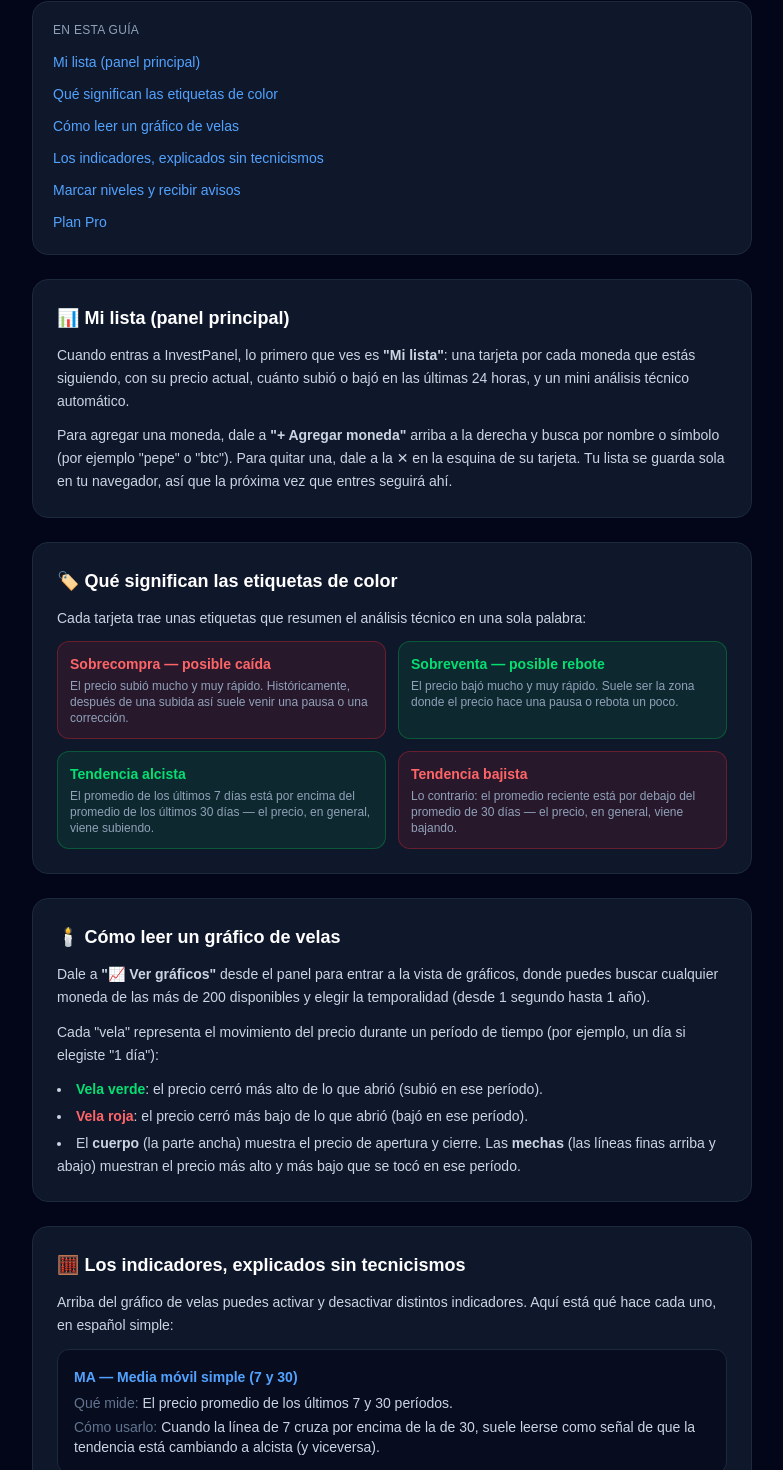
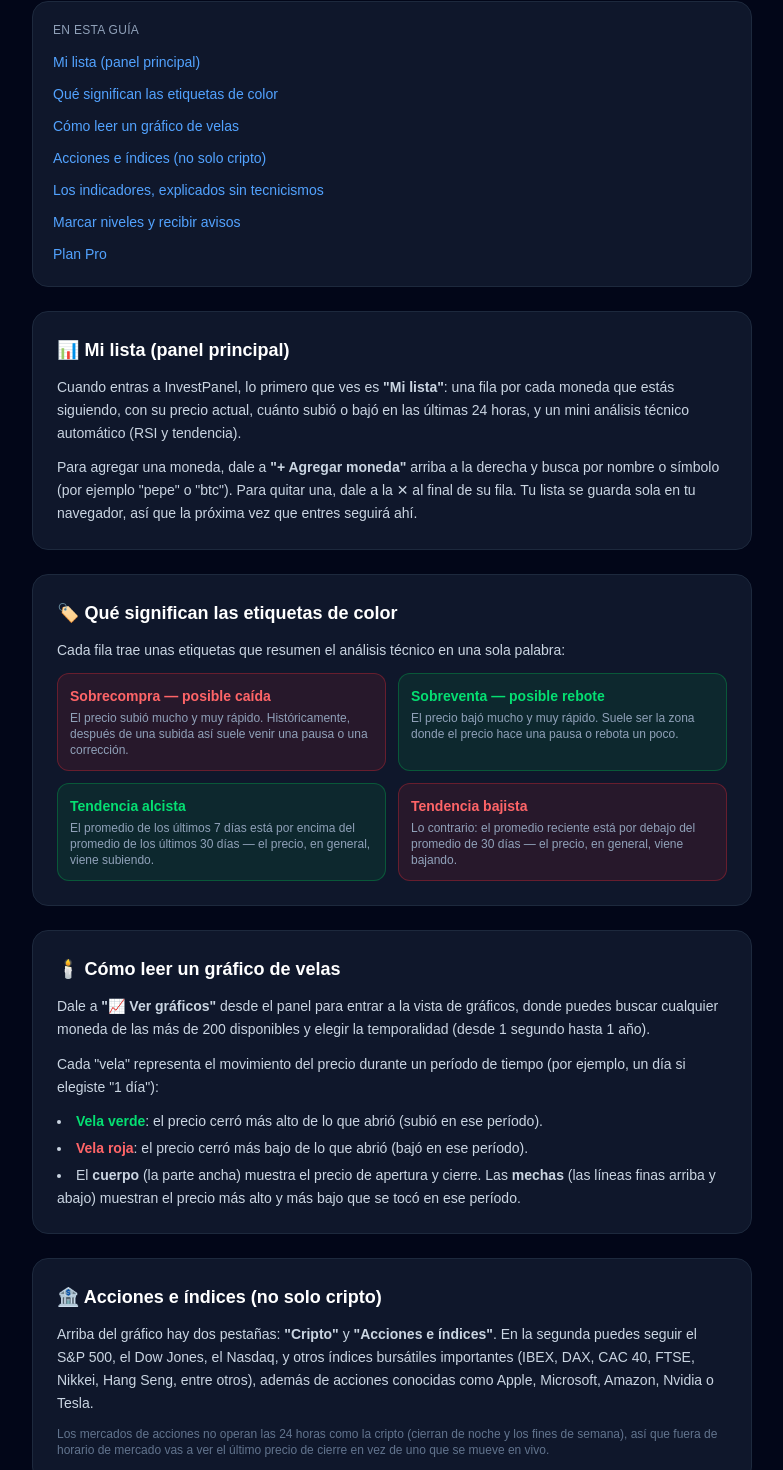
Before and after one commit to garciapabelino83-bot/invest-platform, a Next.js app: page /ayuda in a window 1280 px wide. Shown: the part 254-1724 px from the top of the page, without its empty margins (248-1031 px from the left). Built offline with nearby package versions, Linux system fonts and the light colour scheme.

Commit message:
Actualizar guia rapida: filas en vez de tarjetas y seccion de acciones e indices

```diff
--- a/src/app/ayuda/page.tsx
+++ b/src/app/ayuda/page.tsx
@@ -53,6 +53,7 @@ const INDICE = [
   { id: "mi-lista", label: "Mi lista (panel principal)" },
   { id: "etiquetas", label: "Qué significan las etiquetas de color" },
   { id: "velas", label: "Cómo leer un gráfico de velas" },
+  { id: "mercados", label: "Acciones e índices (no solo cripto)" },
   { id: "indicadores", label: "Los indicadores, explicados sin tecnicismos" },
   { id: "avisos", label: "Marcar niveles y recibir avisos" },
   { id: "plan-pro", label: "Plan Pro" },
@@ -98,19 +99,20 @@ export default function Ayuda() {
         <Seccion id="mi-lista" emoji="📊" titulo="Mi lista (panel principal)">
           <p>
             Cuando entras a InvestPanel, lo primero que ves es <strong>&quot;Mi lista&quot;</strong>:
-            una tarjeta por cada moneda que estás siguiendo, con su precio actual, cuánto subió
-            o bajó en las últimas 24 horas, y un mini análisis técnico automático.
+            una fila por cada moneda que estás siguiendo, con su precio actual, cuánto subió
+            o bajó en las últimas 24 horas, y un mini análisis técnico automático (RSI y
+            tendencia).
           </p>
           <p>
             Para agregar una moneda, dale a <strong>&quot;+ Agregar moneda&quot;</strong> arriba a la
             derecha y busca por nombre o símbolo (por ejemplo &quot;pepe&quot; o &quot;btc&quot;). Para
-            quitar una, dale a la ✕ en la esquina de su tarjeta. Tu lista se guarda sola en tu
+            quitar una, dale a la ✕ al final de su fila. Tu lista se guarda sola en tu
             navegador, así que la próxima vez que entres seguirá ahí.
           </p>
         </Seccion>
 
         <Seccion id="etiquetas" emoji="🏷️" titulo="Qué significan las etiquetas de color">
-          <p>Cada tarjeta trae unas etiquetas que resumen el análisis técnico en una sola palabra:</p>
+          <p>Cada fila trae unas etiquetas que resumen el análisis técnico en una sola palabra:</p>
           <div className="grid sm:grid-cols-2 gap-3">
             <div className="border border-red-500/30 bg-red-500/10 rounded-xl p-3">
               <p className="text-red-400 font-semibold text-sm">Sobrecompra — posible caída</p>
@@ -170,6 +172,21 @@ export default function Ayuda() {
           </ul>
         </Seccion>
 
+        <Seccion id="mercados" emoji="🏦" titulo="Acciones e índices (no solo cripto)">
+          <p>
+            Arriba del gráfico hay dos pestañas: <strong>&quot;Cripto&quot;</strong> y{" "}
+            <strong>&quot;Acciones e índices&quot;</strong>. En la segunda puedes seguir el S&amp;P
+            500, el Dow Jones, el Nasdaq, y otros índices bursátiles importantes (IBEX, DAX,
+            CAC 40, FTSE, Nikkei, Hang Seng, entre otros), además de acciones conocidas como
+            Apple, Microsoft, Amazon, Nvidia o Tesla.
+          </p>
+          <p className="text-slate-500 text-xs">
+            Los mercados de acciones no operan las 24 horas como la cripto (cierran de noche y
+            los fines de semana), así que fuera de horario de mercado vas a ver el último precio
+            de cierre en vez de uno que se mueve en vivo.
+          </p>
+        </Seccion>
+
         <Seccion id="indicadores" emoji="🧮" titulo="Los indicadores, explicados sin tecnicismos">
           <p>
             Arriba del gráfico de velas puedes activar y desactivar distintos indicadores.
@@ -199,7 +216,7 @@ export default function Ayuda() {
             <Indicador
               nombre="RSI — Índice de fuerza relativa (14)"
               mide="Qué tan rápido y qué tanto subió o bajó el precio recientemente, en una escala de 0 a 100."
-              cuando="Arriba de 70 se considera &quot;sobrecompra&quot;, abajo de 30 se considera &quot;sobreventa&quot; (los mismos términos que ves en las tarjetas de Mi lista)."
+              cuando="Arriba de 70 se considera &quot;sobrecompra&quot;, abajo de 30 se considera &quot;sobreventa&quot; (los mismos términos que ves en las filas de Mi lista)."
             />
             <Indicador
               nombre="MACD (12, 26, 9)"
```
